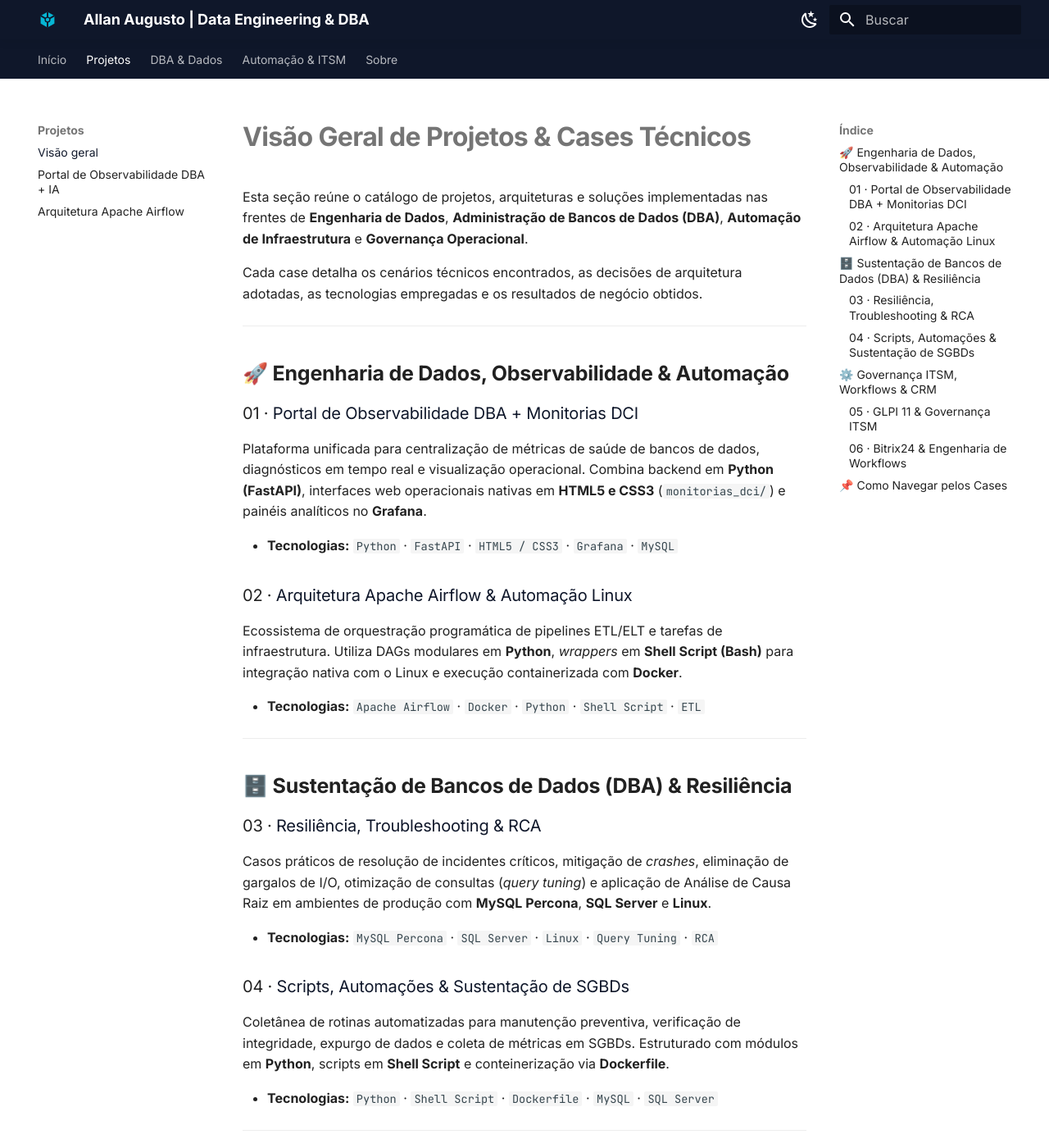
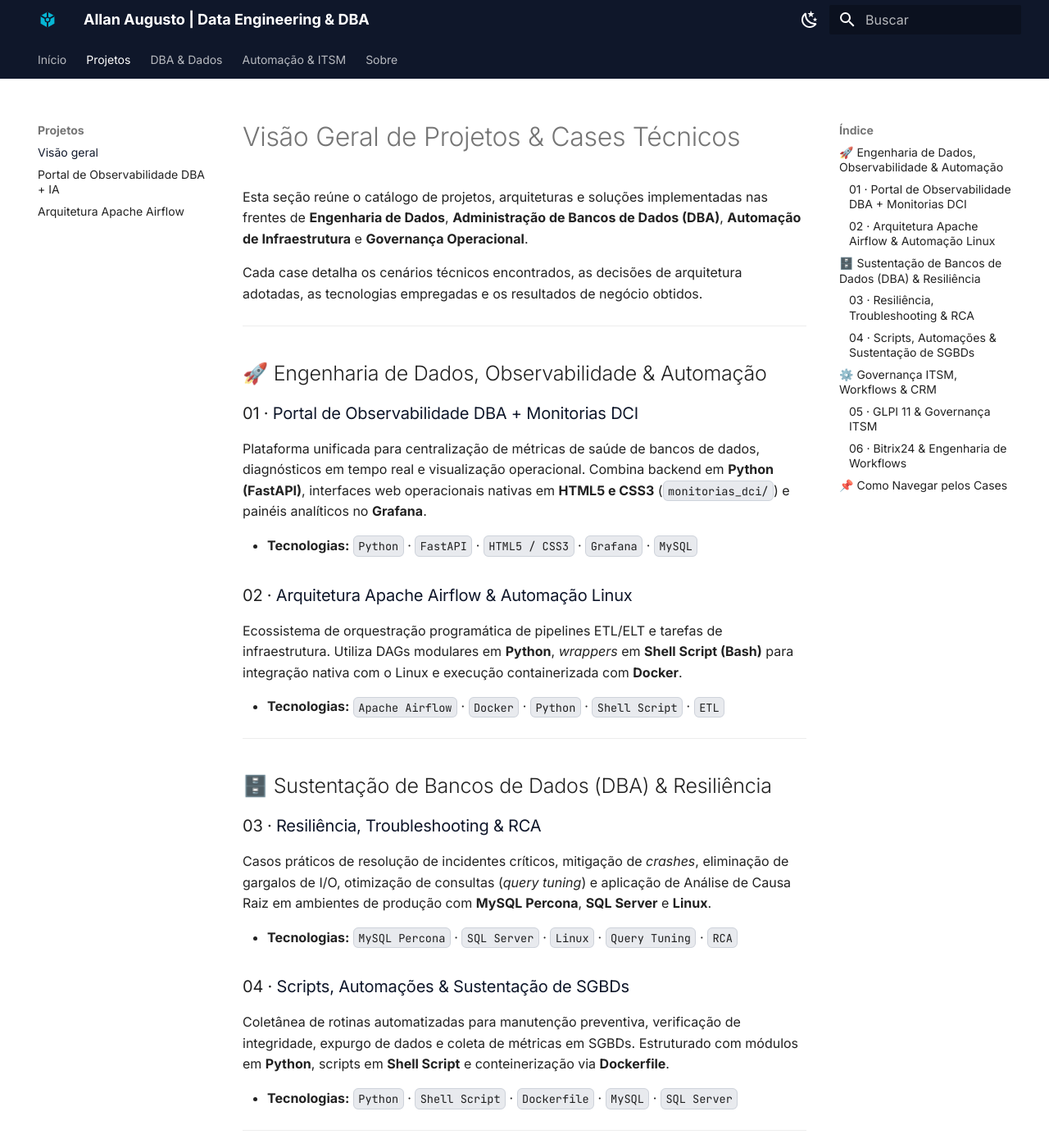
Before and after one commit to Allanao88/portfolio-docs, an MkDocs documentation site: the page built from docs/projetos/index.md, in a window 1280 px wide and 1400 px high. Shown: the whole window at 82% size. Built offline with MkDocs 1.6.1 and Material for MkDocs 9.7.7, drawn with Linux system fonts in a browser that asks for light colours.

Commit message:
style: atualiza extra.css com alto contraste para links e modo escuro

```diff
--- a/docs/stylesheets/extra.css
+++ b/docs/stylesheets/extra.css
@@ -1,56 +1,191 @@
+/* ==========================================================================
+   PORTFÓLIO - EXTRA.CSS (Material for MkDocs)
+   Design System & Custom Adjustments for Light and Dark (Slate) Themes
+   ========================================================================== */
+
+/* --------------------------------------------------------------------------
+   1. CORES E VARIÁVEIS GLOBAIS (MODO CLARO)
+   -------------------------------------------------------------------------- */
 :root {
-    /* Cores Principais */
+    /* Contraste e cores para Links */
+    --md-typeset-a-color: #2563eb;
+    /* Azul vibrante de alta visibilidade */
+    --md-typeset-a-color--hover: #1d4ed8;
+    /* Tom ligeiramente mais escuro no hover */
+
+    /* Cores de marca e destaques */
     --md-primary-fg-color: #0f172a;
-    --md-primary-fg-color--light: #1e293b;
-    --md-primary-fg-color--dark: #020617;
-    --md-accent-fg-color: #06b6d4;
+    /* Slate escuro corporativo */
+    --md-accent-fg-color: #2563eb;
+    /* Azul de destaque */
 
-    /* Links usando variável nativa do Material */
-    --md-typeset-a-color: #0891b2;
+    /* Bordas e Sombras de Cards */
+    --custom-card-border: rgba(226, 232, 240, 0.8);
+    --custom-card-shadow: 0 4px 6px -1px rgba(0, 0, 0, 0.05), 0 2px 4px -2px rgba(0, 0, 0, 0.05);
+    --custom-card-shadow-hover: 0 10px 15px -3px rgba(37, 99, 235, 0.12), 0 4px 6px -4px rgba(37, 99, 235, 0.12);
 }
 
-/* Código */
-code {
-    font-family: "JetBrains Mono", monospace;
+/* --------------------------------------------------------------------------
+   2. CORES E VARIÁVEIS PARA MODO ESCURO (SLATE THEME)
+   -------------------------------------------------------------------------- */
+[data-md-color-scheme="slate"] {
+    /* Contraste Perfeito para Links em Fundo Escuro */
+    --md-typeset-a-color: #60a5fa;
+    /* Azul claro de alto contraste (WCAG AAA) */
+    --md-typeset-a-color--hover: #93c5fd;
+    /* Azul gelo brilhante no hover */
+
+    /* Ajuste de fundos e elementos de superfície */
+    --md-default-bg-color: #0f172a;
+    /* Slate 900 */
+    --md-default-fg-color: #f8fafc;
+    /* Slate 50 (Texto ultra legível) */
+    --md-default-fg-color--light: #cbd5e1;
+    /* Slate 300 */
+
+    /* Bordas e Sombras em modo escuro */
+    --custom-card-border: rgba(51, 65, 85, 0.7);
+    --custom-card-shadow: 0 4px 6px -1px rgba(0, 0, 0, 0.3);
+    --custom-card-shadow-hover: 0 10px 20px -3px rgba(96, 165, 250, 0.18);
 }
 
-/* Cards (Grid) */
-.md-typeset .grid.cards > ul > li {
-    border-radius: 12px;
-    transition: transform 0.2s ease, box-shadow 0.2s ease;
+/* --------------------------------------------------------------------------
+   3. ESTILIZAÇÃO DE LINKS E NAVEGAÇÃO
+   -------------------------------------------------------------------------- */
+.md-typeset a {
+    font-weight: 500;
+    text-decoration: none;
+    border-bottom: 1px solid transparent;
+    transition: color 0.2s ease, border-color 0.2s ease;
 }
 
-.md-typeset .grid.cards > ul > li:hover {
-    transform: translateY(-3px);
+.md-typeset a:hover {
+    border-bottom-color: currentColor;
 }
 
-/* Títulos */
-.md-typeset h1 {
-    font-weight: 700;
-    letter-spacing: -0.02em;
+/* Links dentro de títulos não usam sublinhado forçado */
+.md-typeset h1 a,
+.md-typeset h2 a,
+.md-typeset h3 a {
+    border-bottom: none;
 }
 
-.md-typeset h2 {
-    font-weight: 600; /* Ajustado de 650 para o padrão web */
+/* --------------------------------------------------------------------------
+   4. CARDS E GRIDS (.grid.cards)
+   -------------------------------------------------------------------------- */
+.md-typeset .grid.cards>ol>li,
+.md-typeset .grid.cards>ul>li,
+.md-typeset .card {
+    border: 1px solid var(--custom-card-border);
+    border-radius: 10px;
+    box-shadow: var(--custom-card-shadow);
+    transition: transform 0.25s ease, box-shadow 0.25s ease, border-color 0.25s ease;
+    background-color: var(--md-default-bg-color--card, var(--md-default-bg-color));
 }
 
-/* Header */
-.md-header {
-    box-shadow: 0 2px 12px rgba(0, 0, 0, 0.08);
+.md-typeset .grid.cards>ol>li:hover,
+.md-typeset .grid.cards>ul>li:hover,
+.md-typeset .card:hover {
+    transform: translateY(-3px);
+    box-shadow: var(--custom-card-shadow-hover);
+    border-color: var(--md-typeset-a-color);
 }
 
-/* Footer */
-.md-footer {
-    margin-top: 40px;
+/* --------------------------------------------------------------------------
+   5. BADGES, TAGS E CÓDIGOS EM LINHA (code)
+   -------------------------------------------------------------------------- */
+.md-typeset code {
+    font-family: var(--md-code-font-family, monospace);
+    font-size: 0.85em;
+    padding: 0.2em 0.4em;
+    border-radius: 6px;
+    background-color: rgba(100, 116, 139, 0.15);
+    color: var(--md-default-fg-color);
+    border: 1px solid rgba(100, 116, 139, 0.2);
 }
 
-/* Botões e Tags */
+[data-md-color-scheme="slate"] .md-typeset code {
+    background-color: rgba(51, 65, 85, 0.6);
+    border-color: rgba(148, 163, 184, 0.2);
+    color: #38bdf8;
+}
+
+/* --------------------------------------------------------------------------
+   6. BLOCOS DE CITAÇÃO E PRINCÍPIOS DE ENGENHARIA (BLOCKQUOTE)
+   -------------------------------------------------------------------------- */
+.md-typeset blockquote {
+    border-left: 4px solid var(--md-typeset-a-color);
+    padding: 0.8rem 1.2rem;
+    margin: 1.5rem 0;
+    border-radius: 0 8px 8px 0;
+    background-color: rgba(37, 99, 235, 0.04);
+    color: var(--md-default-fg-color);
+}
+
+[data-md-color-scheme="slate"] .md-typeset blockquote {
+    background-color: rgba(30, 41, 59, 0.7);
+    border-left-color: #60a5fa;
+}
+
+/* --------------------------------------------------------------------------
+   7. BOTÕES PERSONALIZADOS (.md-button)
+   -------------------------------------------------------------------------- */
 .md-typeset .md-button {
     border-radius: 8px;
     font-weight: 600;
+    padding: 0.5em 1.2em;
+    transition: all 0.2s ease;
 }
 
-/* Blocos de destaque (Admonitions) */
-.md-typeset .admonition {
-    border-radius: 10px;
+.md-typeset .md-button--primary {
+    background-color: var(--md-typeset-a-color);
+    color: #ffffff !important;
+    border: none;
 }
+
+.md-typeset .md-button--primary:hover {
+    background-color: var(--md-typeset-a-color--hover);
+    box-shadow: 0 4px 12px rgba(37, 99, 235, 0.3);
+}
+
+/* --------------------------------------------------------------------------
+   8. TABELAS DE DADOS
+   -------------------------------------------------------------------------- */
+.md-typeset table:not([class]) {
+    font-size: 0.9rem;
+    border-radius: 8px;
+    overflow: hidden;
+    box-shadow: var(--custom-card-shadow);
+    border: 1px solid var(--custom-card-border);
+}
+
+.md-typeset table:not([class]) th {
+    background-color: rgba(15, 23, 42, 0.05);
+    font-weight: 600;
+}
+
+[data-md-color-scheme="slate"] .md-typeset table:not([class]) th {
+    background-color: rgba(30, 41, 59, 0.9);
+    color: #f8fafc;
+}
+
+/* --------------------------------------------------------------------------
+   9. BARRA DE ROLAGEM CUSTOMIZADA (SCROLLBAR)
+   -------------------------------------------------------------------------- */
+::-webkit-scrollbar {
+    width: 8px;
+    height: 8px;
+}
+
+::-webkit-scrollbar-track {
+    background: var(--md-default-bg-color);
+}
+
+::-webkit-scrollbar-thumb {
+    background: rgba(148, 163, 184, 0.4);
+    border-radius: 4px;
+}
+
+::-webkit-scrollbar-thumb:hover {
+    background: var(--md-typeset-a-color);
+}
```
